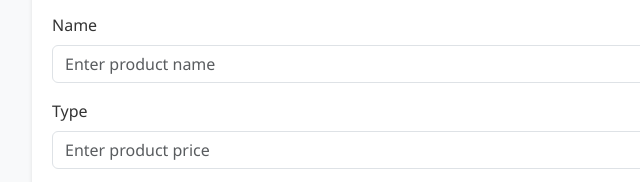
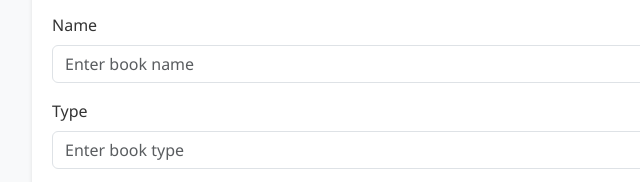
Before and after one commit to samnangma/System-UC-, a plain HTML site: page 2DASH.HTML/index.html in a window 1280 px wide. Shown: the part 169-351 px from the top of the page, 170-810 px from the left. Drawn offline with nearby package versions, Linux system fonts and the light colour scheme.

Commit message:
fix another style

```diff
--- a/2DASH.HTML/index.html
+++ b/2DASH.HTML/index.html
@@ -70,11 +70,11 @@
             <form id="productForm">
                 <div class="mb-3">
                     <label for="productName" class="form-label">Name</label>
-                    <input type="text" class="form-control" id="productName" placeholder="Enter product name">
+                    <input type="text" class="form-control" id="productName" placeholder="Enter book name">
                 </div>
                 <div class="mb-3">
                     <label for="productType" class="form-label">Type</label>
-                    <input type="text" min="0" class="form-control" id="productType" placeholder="Enter product price">
+                    <input type="text" min="0" class="form-control" id="productType" placeholder="Enter book type">
                 </div>
                 <div class="mb-3">
                     <label for="productImage" class="form-label">Product Image</label>
```
Also changed, not shown: 2DASH.HTML/detail.html (+1 -1 lines).
